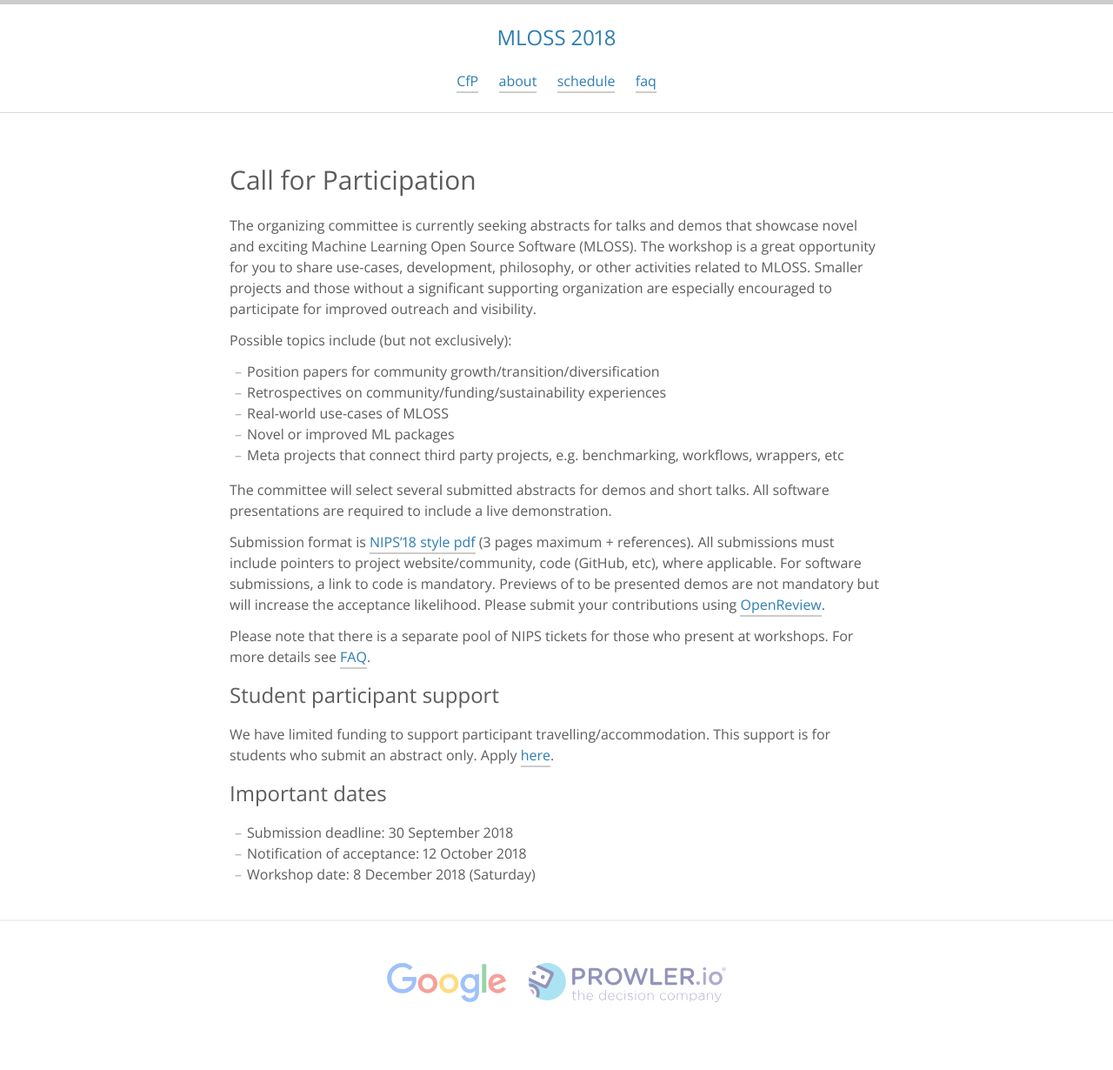
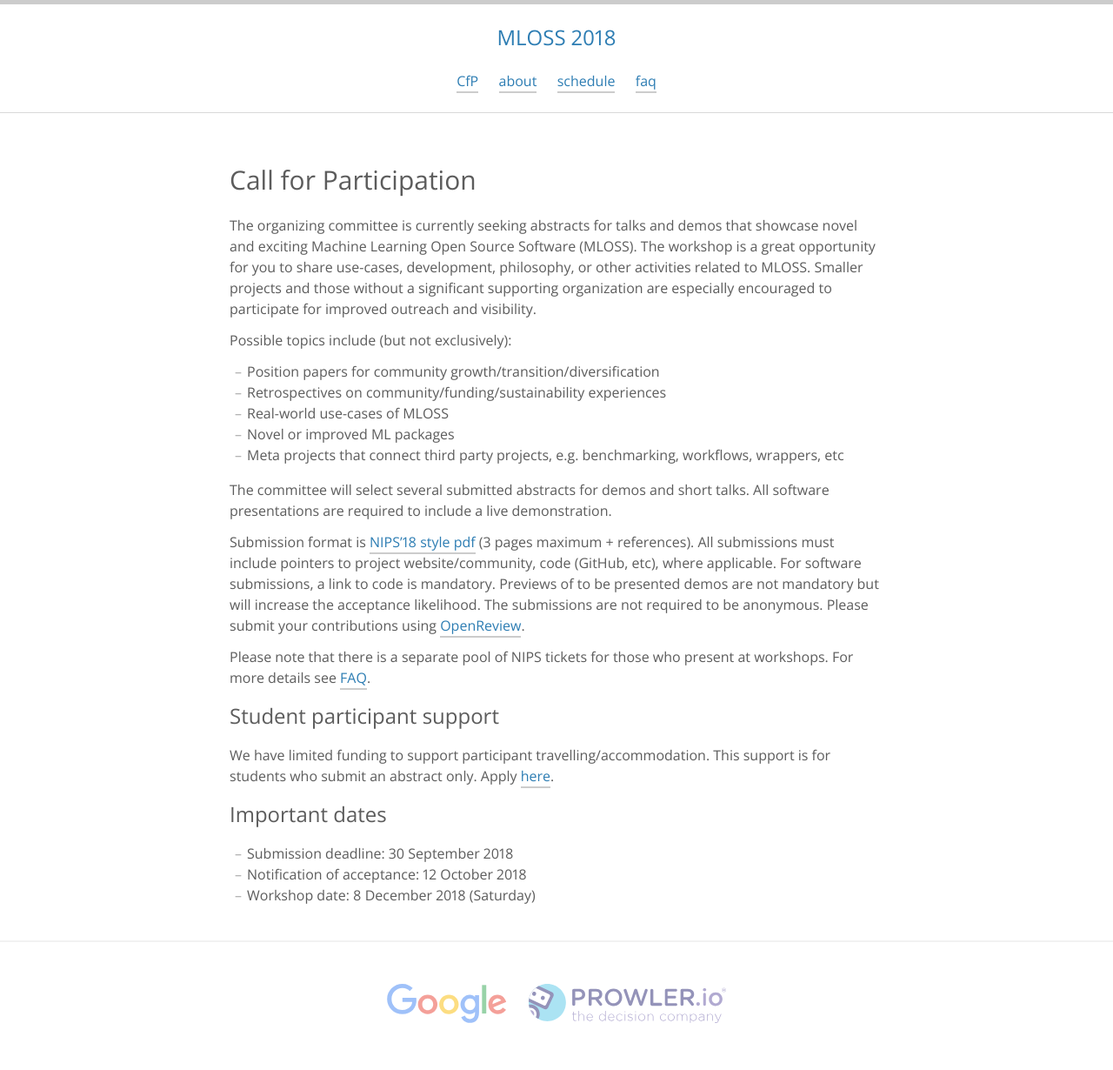
Before and after one commit to nips-2018-oss/nips-2018-oss.github.io, a Jekyll site: the page built from cfp.md, in a window 1280 px wide. Shown: the whole page at 87% size. Built offline with Jekyll 4.4.1, drawn with Linux system fonts in a browser that asks for light colours; nearby versions of some CDN libraries; before the commit the page ends 1206 px from its top, so only the background shows below that.

Commit message:
Not anonymous

```diff
--- a/cfp.md
+++ b/cfp.md
@@ -15,7 +15,7 @@
 
 The committee will select several submitted abstracts for demos and short talks. All software presentations are required to include a live demonstration.
 
-Submission format is [NIPS'18 style pdf](https://nips.cc/Conferences/2018/PaperInformation/StyleFiles) (3 pages maximum + references). All submissions must include pointers to project website/community, code (GitHub, etc), where applicable. For software submissions, a link to code is mandatory. Previews of to be presented demos are not mandatory but will increase the acceptance likelihood. Please submit your contributions using [OpenReview](https://openreview.net/group?id=NIPS.cc/2018/Workshop/MLOSS).
+Submission format is [NIPS'18 style pdf](https://nips.cc/Conferences/2018/PaperInformation/StyleFiles) (3 pages maximum + references). All submissions must include pointers to project website/community, code (GitHub, etc), where applicable. For software submissions, a link to code is mandatory. Previews of to be presented demos are not mandatory but will increase the acceptance likelihood. The submissions are not required to be anonymous. Please submit your contributions using [OpenReview](https://openreview.net/group?id=NIPS.cc/2018/Workshop/MLOSS).
 
 Please note that there is a separate pool of NIPS tickets for those who present at workshops. For more details see [FAQ](/faq).
 
```
